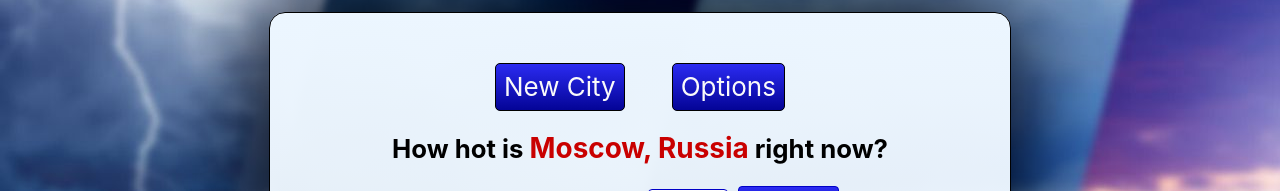
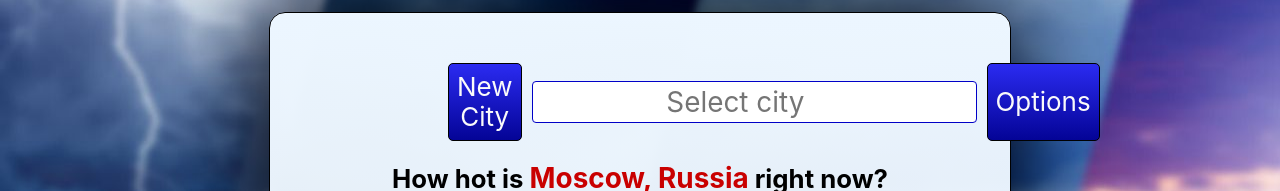
Before and after one commit to MikoFrosty/weather-guesser-react, a React (Create React App) app: page / in a window 1280 px wide. Shown: the part 163-354 px from the top of the page. Built offline with nearby package versions, Linux system fonts and the light colour scheme.

Commit message:
Add CitySelector component and integrate

```diff
--- a/src/App.js
+++ b/src/App.js
@@ -70,7 +70,7 @@ export default function App() {
   }
 
   // Loads a new city and updates all the necessary data
-  function handleNewCityClick() {
+  function handleNewCityClick(city) {
     setAnswer([0, ""]);
     setWeather("");
     setErrorMessage("");
@@ -89,9 +89,14 @@ export default function App() {
       }
     };
     const placesList = getPlaces();
-    setLocation(
-      () => placesList[Math.floor(Math.random() * placesList.length)]
-    );
+    if (city) {
+      const chosen = placesList.find((c) => c[0] === city);
+      if (chosen) {
+        setLocation(chosen);
+        return;
+      }
+    }
+    setLocation(() => placesList[Math.floor(Math.random() * placesList.length)]);
   }
 
   // toggle options screen when clicking the options button
--- /dev/null
+++ b/src/components/CitySelector.css
@@ -0,0 +1,17 @@
+#city-selector-wrapper {
+  display: flex;
+  align-items: center;
+}
+
+#city-selector {
+  border: 1px solid rgb(0, 0, 199);
+  border-radius: 4px;
+  padding: 4px;
+  min-width: 150px;
+  text-align: center;
+}
+
+#city-selector:focus {
+  border: 2px solid rgb(0, 0, 199);
+  outline: none;
+}
--- /dev/null
+++ b/src/components/CitySelector.js
@@ -0,0 +1,35 @@
+import { useState } from "react";
+import { places } from "../modules/places";
+import "./CitySelector.css";
+
+export default function CitySelector({ onSelect }) {
+  const [value, setValue] = useState("");
+  const cityNames = places.map((p) => p[0]);
+
+  function handleChange(e) {
+    const city = e.target.value;
+    setValue(city);
+    if (onSelect) {
+      onSelect(city);
+    }
+  }
+
+  return (
+    <div id="city-selector-wrapper">
+      <input
+        id="city-selector"
+        list="city-list"
+        value={value}
+        onChange={handleChange}
+        placeholder="Select city"
+      />
+      <datalist id="city-list">
+        {cityNames.map((c) => (
+          <option key={c} value={c}>
+            {c.replace(/_/g, " ")}
+          </option>
+        ))}
+      </datalist>
+    </div>
+  );
+}
--- a/src/components/NewCityAndOptions.css
+++ b/src/components/NewCityAndOptions.css
@@ -5,8 +5,15 @@
   margin: auto;
 }
 
+#city-selector {
+  margin: 0 10px;
+}
+
 @media only screen and (max-width: 600px) {
   #button-wrapper {
     width: 100%;
   }
+  #city-selector {
+    margin-top: 10px;
+  }
 }
--- a/src/components/NewCityAndOptions.js
+++ b/src/components/NewCityAndOptions.js
@@ -1,10 +1,24 @@
 import "./NewCityAndOptions.css";
+import CitySelector from "./CitySelector";
 
 export default function NewCityAndOptions({ onNewCityClick, onOptionsClick }) {
-    return (
-        <div id="button-wrapper">
-          <button id="new-city-button" className="button" onClick={onNewCityClick}>New City</button>
-          <button id="option-button" className="button" onClick={onOptionsClick}>Options</button>
-        </div>
-    );
+  return (
+    <div id="button-wrapper">
+      <button
+        id="new-city-button"
+        className="button"
+        onClick={() => onNewCityClick()}
+      >
+        New City
+      </button>
+      <CitySelector onSelect={onNewCityClick} />
+      <button
+        id="option-button"
+        className="button"
+        onClick={onOptionsClick}
+      >
+        Options
+      </button>
+    </div>
+  );
 }
```
